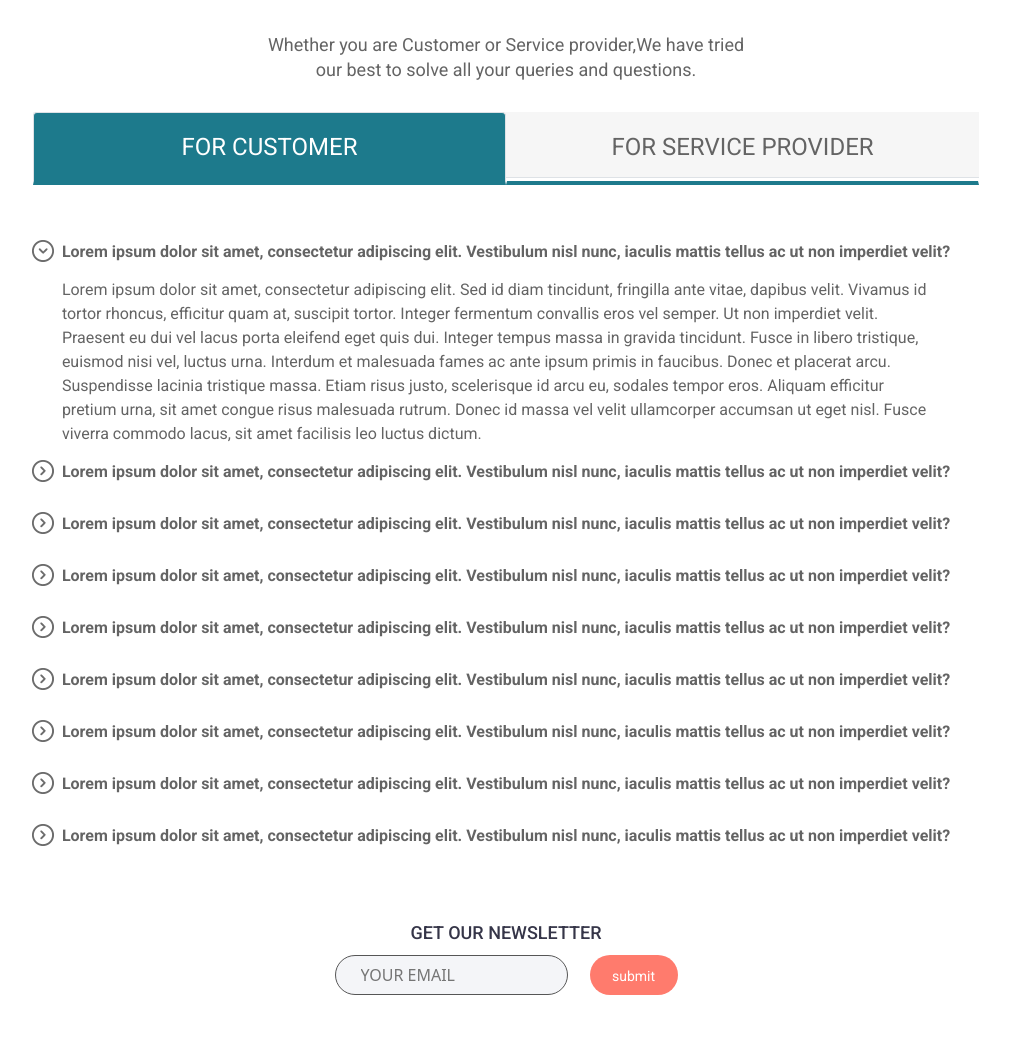
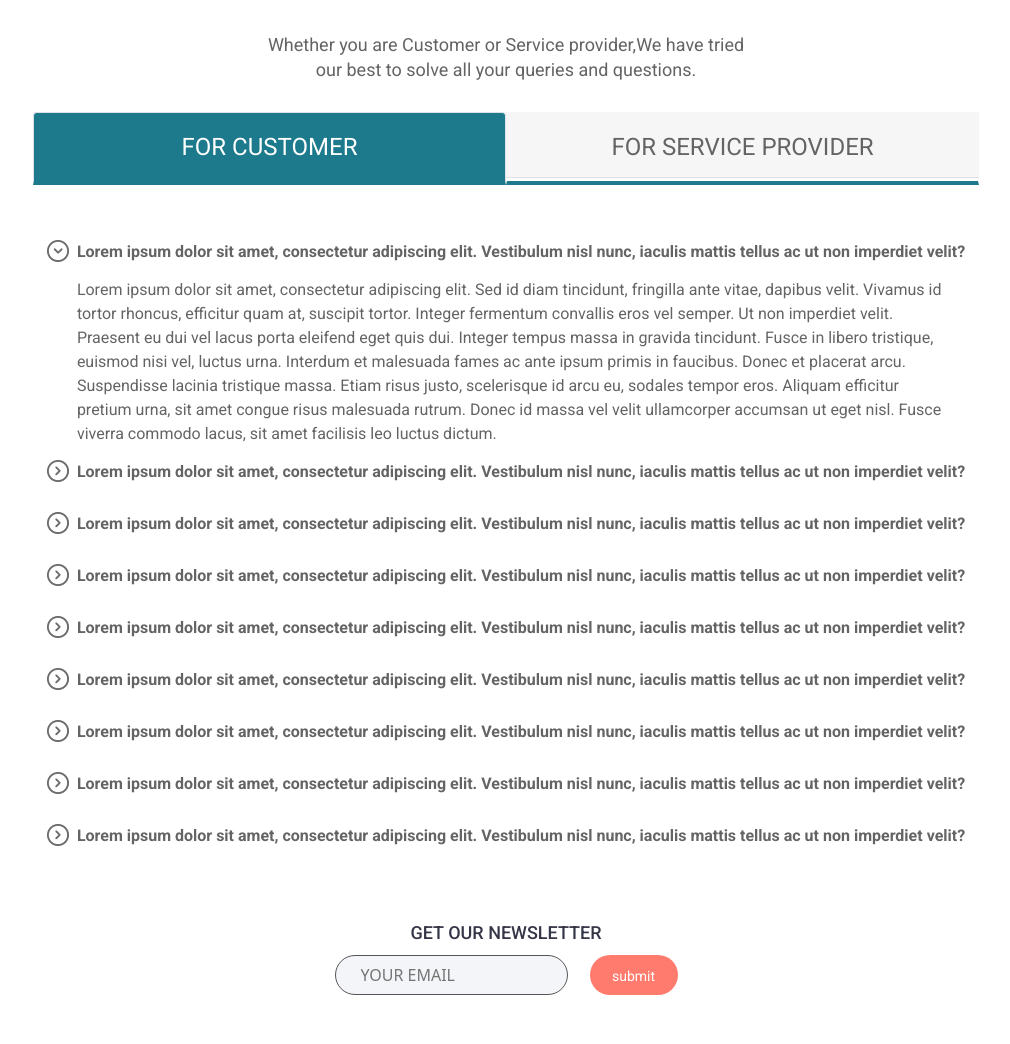
Before and after one commit to sagar-45/Helperland, a PHP site: page /HelperLand/views/faq.php in a window 1280 px wide. Shown: the part 482-1526 px from the top of the page, without its empty margins (134-1144 px from the left). Run offline with PHP 8.4, Linux system fonts and the light colour scheme; some libraries are stand-ins or nearby versions.

Commit message:
Update FAQ.css

```diff
--- a/MVC/HelperLand/assets/css/FAQ.css
+++ b/MVC/HelperLand/assets/css/FAQ.css
@@ -79,6 +79,11 @@
 #faq .accordion {
   max-width: 946px;
   height: auto;
+}
+#faq .tab-content {
+  width: 946px;
+  margin: 0px auto;
+  padding-left: 30px;
 }
 #faq .accordion #headingOne {
   margin-top: 48px;
```
